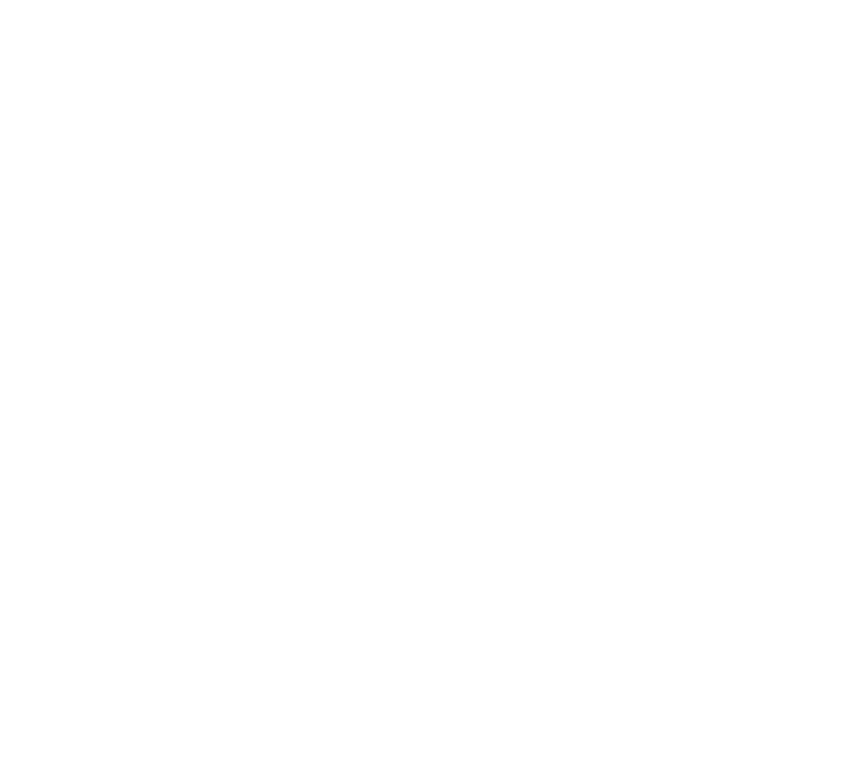
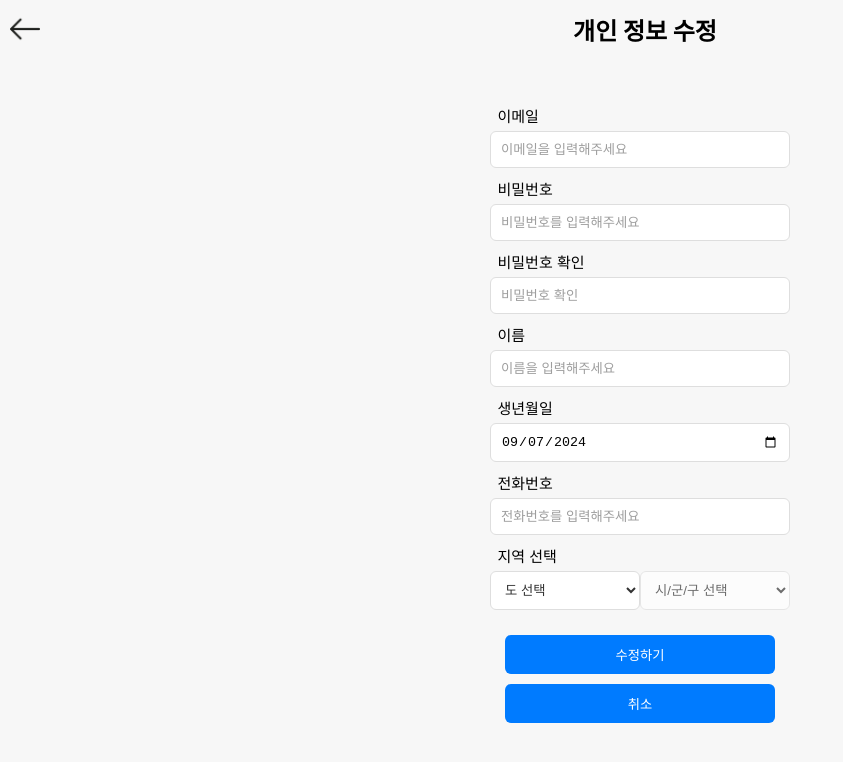
Before and after one commit to Anhagu/Delete, a React (Create React App) app: page /EditProfile in a window 1280 px wide. Before the commit this address had no page. Shown: the top 762 px of the page, without its empty margins (0-843 px from the left). Built offline with nearby package versions, Linux system fonts and the light colour scheme.

Commit message:
개인정보수정, 팀 생성 페이지 버튼 비활성화

```diff
--- a/src/App.js
+++ b/src/App.js
@@ -5,6 +5,7 @@ import SignUp from './pages/SignUp/SignUp';
 import Main from './pages/Main/Main';
 import Search from './pages/Search/Search';
 import MakeTeam from './pages/MakeTeam/MakeTeam';
+import EditProfile from './pages/EditProfile/EditProfile';
 
 const App = () => {
 	return (
@@ -16,6 +17,7 @@ const App = () => {
 					<Route path="/Main" element={<Main />}></Route>
 					<Route path="/Search" element={<Search />}></Route>
 					<Route path="/MakeTeam" element={<MakeTeam />}></Route>
+					<Route path="/EditProfile" element={<EditProfile />}></Route>
 				</Routes>
 			</BrowserRouter>
 		</div>
--- /dev/null
+++ b/src/pages/EditProfile/EditProfile.jsx
@@ -0,0 +1,194 @@
+import React, { useState } from 'react';
+import styled from 'styled-components';
+import { areas } from '../../components/AreaData';
+import ReturnHeader from '../../components/ReturnHeader';
+
+const EditProfile = () => {
+
+    const [selectedDo, setSelectedDo] = useState(""); // 도 선택 상태
+    const [selectedSiGunGu, setSelectedSiGunGu] = useState(""); // 시/군/구 선택 상태
+    const [isAllChecked, setIsAllChecked] = useState(false);
+
+
+    // 선택한 도에 따라 시/군/구 목록 설정
+    const handleDoChange = (event) => {
+        setSelectedDo(event.target.value);
+        setSelectedSiGunGu(""); // 도가 바뀌면 시/군/구 초기화
+    };
+
+    const handleSiGunGuChange = (event) => {
+        setSelectedSiGunGu(event.target.value);
+    };
+
+    const handleLogin = () => {
+        if (isAllChecked) {
+            // 가입 로직 처리
+        } else {
+            alert('전체 동의를 먼저 체크해주세요.');
+        }
+    };
+
+    // 선택된 도에 따라 시/군/구 목록 필터링
+    const siGunGuList = areas.find(area => area.name === selectedDo)?.subArea || [];
+
+
+    return (
+        <Container>
+            <ReturnHeader text="개인 정보 수정" />
+
+            <Form>
+                <Text>이메일</Text>
+                <Input type="email" placeholder="이메일을 입력해주세요" />
+                <Text>비밀번호</Text>
+                <Input type="password" placeholder="비밀번호를 입력해주세요" />
+                <Text>비밀번호 확인</Text>
+                <Input type="password" placeholder="비밀번호 확인" />
+                <Text>이름</Text>
+                <Input type="text" placeholder="이름을 입력해주세요" />
+                <Text>생년월일</Text>
+                <Input type="date" defaultValue={new Date().toISOString().substring(0, 10)} />
+                <Text>전화번호</Text>
+                <Input type="text" placeholder="전화번호를 입력해주세요" />
+
+                <Text>지역 선택</Text>
+                <AreaForm>
+                    <Select value={selectedDo} onChange={handleDoChange}>
+                        <option value="">도 선택</option>
+                        {areas.map((area, index) => (
+                            <option key={index} value={area.name}>
+                                {area.name}
+                            </option>
+                        ))}
+                    </Select>
+
+                    <Select value={selectedSiGunGu} onChange={handleSiGunGuChange} disabled={!selectedDo}>
+                        <option value="">시/군/구 선택</option>
+                        {siGunGuList.map((subArea, index) => (
+                            <option key={index} value={subArea}>
+                                {subArea}
+                            </option>
+                        ))}
+                    </Select>
+                </AreaForm>
+                <Button onClick={handleLogin}>수정하기</Button>
+                <Button onClick={handleLogin}>취소</Button>
+            </Form>
+
+            <NonBlock />
+        </Container>
+    );
+};
+
+const Container = styled.div`
+  display: flex;
+  flex-direction: column;
+  align-items: center;
+  /* justify-content: center; */
+  justify-content: space-between;
+  height: 100vh;
+  background-color: #f7f7f7;
+`;
+
+const Form = styled.div`
+    display: flex;
+    flex-direction: column;
+    align-items: center;
+    width: 300px;
+`;
+
+const Text = styled.div`
+    margin-left: 15px;
+    margin-bottom: 5px;
+    font-size: 15px;
+    text-align: left;
+    width: 100%;
+`;
+
+const Input = styled.input`
+    width: 100%;
+    box-sizing: border-box;
+    padding: 10px;
+    margin-bottom: 10px;
+    border: 1px solid #dedede;
+    border-radius: 6px;
+
+    &::placeholder {
+        color: #9e9e9e;
+    }
+`;
+
+const AreaForm = styled.div`
+    display: flex;
+    flex-direction: row;
+    width: 300px;
+    margin-bottom: 5px;
+`
+
+const Select = styled.select`
+    width: 100%;
+    box-sizing: border-box;
+    padding: 10px;
+    margin-bottom: 10px;
+    border: 1px solid #dedede;
+    border-radius: 6px;
+    background-color: #fff;
+    color: #333;
+`;
+
+const Button = styled.button`
+    width: 90%;
+    padding: 10px;
+    margin-top: 10px;
+    border: none;
+    border-radius: 6px;
+    background-color: #007bff;
+    color: #fff;
+    cursor: pointer;
+
+    &:hover {
+        background-color: #0056b3;
+    }
+`;
+
+const CheckBoxContainer = styled.div`
+    display: flex;
+    align-items: center;
+    width: 100%;
+`;
+
+const Checkbox = styled.input`
+    margin-right: 10px;
+`;
+
+const LabelContainer = styled.div`
+    display: flex;
+    justify-content: space-between;
+    width: 100%;
+`;
+
+const Label = styled.label`
+    font-size: 14px;
+    color: #333;
+`;
+
+const DetailButton = styled.button`
+    background: none;
+    border: none;
+    color: #007bff;
+    cursor: pointer;
+    margin-left: 5px;
+    padding: 0;
+
+    &:hover {
+        text-decoration: underline;
+    }
+`;
+
+const NonBlock = styled.div`
+    width: 30px;
+    height: 30px;
+    border: none;
+`;
+
+
+export default EditProfile;
--- a/src/pages/MakeTeam/MakeTeam.jsx
+++ b/src/pages/MakeTeam/MakeTeam.jsx
@@ -1,4 +1,4 @@
-import React, { useState } from 'react';
+import React, { useEffect, useState } from 'react';
 import styled from 'styled-components';
 import { areas } from '../../components/AreaData';
 import ReturnHeader from '../../components/ReturnHeader';
@@ -22,6 +22,33 @@ const MakeTeam = () => {
     const [startTime, setStartTime] = useState("00:00");
     const [endTime, setEndTime] = useState("12:00");
 
+    // 생성버튼 활성
+    const [isButtonEnabled, setIsButtonEnabled] = useState(false);
+
+    useEffect(() => {
+        if(
+            teamName &&
+            teamStadium &&
+            teamStadiumDo &&
+            teamStadiumSiGunGu &&
+            teamLocationDo &&
+            teamLocationSiGunGu &&
+            teamAge &&
+            teamGender &&
+            memberLevel &&
+            teamLevel.some((level) => level !== 0) &&
+            activityDay &&
+            startTime &&
+            endTime
+        ) {
+            setIsButtonEnabled(true);
+        } else {
+            setIsButtonEnabled(false)
+        }
+    }, [teamName, teamStadium, teamStadiumDo, teamStadiumSiGunGu,
+        teamLocationDo, teamLocationSiGunGu, teamAge, teamGender,
+        memberLevel, teamLevel, activityDay, startTime, endTime
+    ]);
 
     // 경기장 지역
     const handleStadiumDo = (e) => {
@@ -79,8 +106,11 @@ const MakeTeam = () => {
     const handleStartTime = (e) => setStartTime(e.target.value);
     const handleEndTime = (e) => setEndTime(e.target.value);
 
+
     // 팀 생성 버튼 클릭 시 입력값을 저장하는 로직
     const handleCreate = () => {
+        if(!isButtonEnabled) return;
+
         const teamData = {
             teamName,
             teamStadium,
@@ -275,7 +305,7 @@ const MakeTeam = () => {
                     />
                 </ContainerBox>
 
-                <Button onClick={handleCreate}>팀 생성하기</Button>
+                <Button onClick={handleCreate} disabled={!isButtonEnabled}>팀 생성하기</Button>
             </Form>
         </Container>
     );
@@ -294,7 +324,7 @@ const Form = styled.div`
     display: flex;
     flex-direction: column;
     align-items: center;
-    width: 400px;
+    padding-bottom: 20px;
 `;
 
 const Text = styled.div`
@@ -398,12 +428,12 @@ const Button = styled.button`
     margin-top: 10px;
     border: none;
     border-radius: 6px;
-    background-color: #a8dba8;
+    background-color: ${(props) => props.disabled ? '#cccccc' : '#a8dba8'};
     color: #fff;
-    cursor: pointer;
+    cursor: ${(props) => props.disabled ? 'not-allowed' : 'pointer'};
 
     &:hover {
-        background-color: #cff09e;
+        background-color: ${(props) => props.disabled ? '#cccccc' : '#cff09e'};
     }
 `;
 
```
